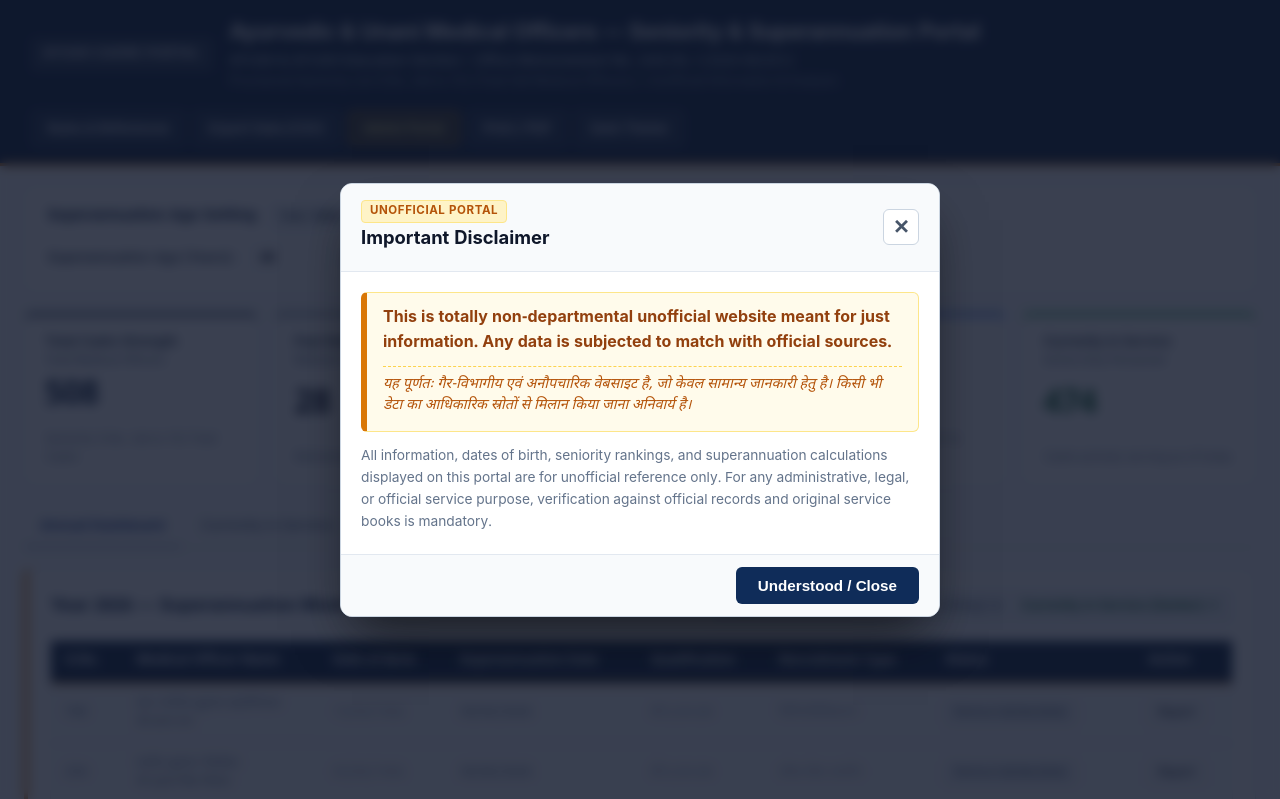
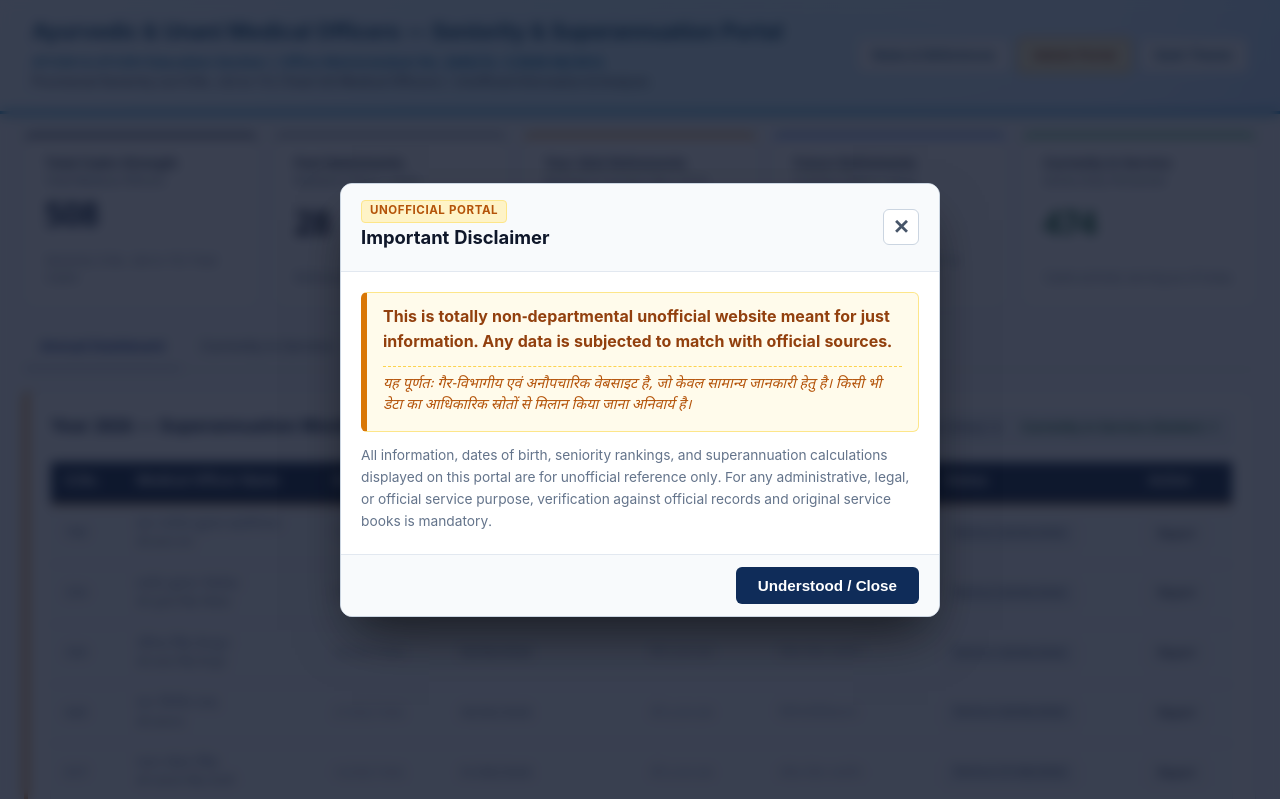
Before and after one commit to manuspng/Seniority-portal, a plain HTML site: page index.html in a window 1280 px wide. Shown: the top 799 px of the page. Drawn offline with Linux system fonts and the light colour scheme.

Commit message:
Update header to layered light-blue shades, remove extra tabs/export/print buttons, and fix superannuation age to 60

```diff
--- a/app.js
+++ b/app.js
@@ -193,6 +193,7 @@
 
   // Initialize Event Listeners
   function initControls() {
+    if (els.retAgeInput) {
       els.retAgeInput.value = state.retirementAge;
 
       // Retirement Age Change
@@ -204,12 +205,13 @@
         e.target.value = val;
         render();
       });
+    }
 
     // Preset Age Buttons
     document.querySelectorAll('[data-ret-age]').forEach(btn => {
       btn.addEventListener('click', () => {
         state.retirementAge = parseInt(btn.dataset.retAge, 10);
-        els.retAgeInput.value = state.retirementAge;
+        if (els.retAgeInput) els.retAgeInput.value = state.retirementAge;
         document.querySelectorAll('[data-ret-age]').forEach(b => b.classList.remove('active'));
         btn.classList.add('active');
         render();
@@ -397,7 +399,9 @@
     els.kpiCurrentlyActive.textContent = currentlyActive.length;
 
     // Rule pill
+    if (els.activeRulePill) {
       els.activeRulePill.textContent = `Year: ${CURRENT_CALENDAR_YEAR} | Standard Age: ${state.retirementAge} Yrs | FR-56 Active`;
+    }
 
     // Tab badges
     els.badgeWorkingCount.textContent = currentlyActive.length;
--- a/index.html
+++ b/index.html
@@ -4,7 +4,7 @@
   <meta charset="UTF-8">
   <meta name="viewport" content="width=device-width, initial-scale=1.0, viewport-fit=cover">
   <title>AYUSH Medical Officers — Seniority & Superannuation Timeline</title>
-  <link rel="stylesheet" href="styles.css?v=20261119c">
+  <link rel="stylesheet" href="styles.css?v=20261119d">
   <link rel="preconnect" href="https://fonts.googleapis.com">
   <link rel="preconnect" href="https://fonts.gstatic.com" crossorigin>
   <link href="https://fonts.googleapis.com/css2?family=Noto+Sans+Devanagari:wght@400;500;600;700;800&family=Plus+Jakarta+Sans:wght@400;500;600;700;800&display=swap" rel="stylesheet">
@@ -15,9 +15,6 @@
   <header class="gov-header">
     <div class="header-inner">
       <div class="brand-section">
-        <div class="gov-badge">
-          AYUSH Cadre Portal
-        </div>
         <div class="title-group">
           <h1>
             Ayurvedic & Unani Medical Officers — Seniority & Superannuation Portal
@@ -31,14 +28,8 @@
         <button id="rulesBtn" class="btn btn-header" title="View Official Rules & Formulas">
           Rules & References
         </button>
-        <button id="exportCsvBtn" class="btn btn-header" title="Download Complete Dataset as CSV">
-          Export Data (CSV)
-        </button>
-        <button id="adminBtn" class="btn btn-header" style="background: rgba(245, 158, 11, 0.2); border-color: #f59e0b; color: #fef08a;" title="Owner Data Management (Excel/CSV Upload)">
+        <button id="adminBtn" class="btn btn-header btn-admin" title="Owner Data Management (Excel/CSV Upload)">
           Admin Portal
-        </button>
-        <button id="printBtn" class="btn btn-header" title="Print Report / Save as PDF">
-          Print / PDF
         </button>
         <button id="themeToggleBtn" class="btn btn-header" title="Switch Theme">
           <span id="themeIcon">Theme</span>
@@ -48,33 +39,6 @@
   </header>
 
   <main class="app-container">
-
-    <!-- Simple, Informative Retirement Age Parameter Bar -->
-    <section class="control-hub-card">
-      <div class="control-hub-header">
-        <div class="control-hub-title">
-          <span>Superannuation Age Setting</span>
-          <span id="activeRulePill" class="active-rule-pill">Loading...</span>
-        </div>
-      </div>
-
-      <div class="controls-row">
-        <div class="control-item">
-          <label class="control-label" for="retAgeInput">
-            Superannuation Age (Years):
-          </label>
-          <div class="input-with-presets">
-            <input type="number" id="retAgeInput" class="form-input" min="50" max="70" value="60" style="max-width: 80px;">
-            <div class="preset-pills">
-              <button class="pill-btn" data-ret-age="58">58 Years</button>
-              <button class="pill-btn active" data-ret-age="60">60 Years (Standard)</button>
-              <button class="pill-btn" data-ret-age="62">62 Years</button>
-              <button class="pill-btn" data-ret-age="65">65 Years</button>
-            </div>
-          </div>
-        </div>
-      </div>
-    </section>
 
     <!-- Executive KPI Scorecard Grid -->
     <section class="kpi-grid">
@@ -756,7 +720,7 @@
 
   <!-- Scripts: SheetJS + Authentic Data + App Engine -->
   <script src="xlsx.full.min.js"></script>
-  <script src="data.js?v=20261119c"></script>
-  <script src="app.js?v=20261119c"></script>
+  <script src="data.js?v=20261119d"></script>
+  <script src="app.js?v=20261119d"></script>
 </body>
 </html>
--- a/styles.css
+++ b/styles.css
@@ -92,12 +92,26 @@ body {
   min-height: 100vh;
 }
 
-/* Header Styles - Professional & Authoritative */
+/* Header Styles - Light Blue Executive Palette with Layered Gradient Shades */
 .gov-header {
-  background: #0e2240;
-  color: #ffffff;
-  padding: 1.1rem 2rem;
-  border-bottom: 3px solid #d97706;
+  background: linear-gradient(135deg, #f0f9ff 0%, #e0f2fe 28%, #bae6fd 64%, #93c5fd 100%);
+  color: #0c4a6e;
+  padding: 1.15rem 2rem;
+  border-bottom: 3px solid #0284c7;
+  box-shadow: 0 4px 14px -3px rgba(14, 165, 233, 0.18), 0 2px 5px -1px rgba(15, 23, 42, 0.05);
+  position: relative;
+  overflow: hidden;
+}
+
+.gov-header::after {
+  content: "";
+  position: absolute;
+  top: 0;
+  right: 0;
+  bottom: 0;
+  left: 0;
+  background: radial-gradient(circle at 85% 20%, rgba(255, 255, 255, 0.55) 0%, rgba(255, 255, 255, 0) 65%);
+  pointer-events: none;
 }
 
 .header-inner {
@@ -108,6 +122,8 @@ body {
   align-items: center;
   flex-wrap: wrap;
   gap: 1.25rem;
+  position: relative;
+  z-index: 1;
 }
 
 .brand-section {
@@ -117,35 +133,27 @@ body {
 }
 
 .gov-badge {
-  font-size: 0.76rem;
-  font-weight: 700;
-  letter-spacing: 0.08em;
-  padding: 0.35rem 0.65rem;
-  background: rgba(255, 255, 255, 0.1);
-  color: #f8fafc;
-  border-radius: var(--radius-sm);
-  border: 1px solid rgba(255, 255, 255, 0.2);
-  text-transform: uppercase;
-  flex-shrink: 0;
+  display: none;
 }
 
 .title-group h1 {
   font-size: 1.35rem;
   font-weight: 700;
   letter-spacing: -0.01em;
-  margin-bottom: 0.15rem;
-  color: #ffffff;
+  margin-bottom: 0.18rem;
+  color: #0c4a6e;
 }
 
 .title-group p.sub {
   font-size: 0.85rem;
-  color: #cbd5e1;
-  font-weight: 500;
+  color: #0369a1;
+  font-weight: 600;
 }
 
 .title-group p.memo {
   font-size: 0.78rem;
-  color: #94a3b8;
+  color: #334155;
+  font-weight: 500;
 }
 
 .header-actions {
@@ -171,14 +179,77 @@ body {
 }
 
 .btn-header {
-  background: rgba(255, 255, 255, 0.08);
+  background: rgba(255, 255, 255, 0.92);
+  color: #0c4a6e;
+  border: 1px solid rgba(14, 116, 144, 0.28);
+  box-shadow: 0 1px 3px rgba(14, 165, 233, 0.1);
+  backdrop-filter: blur(4px);
+}
+
+.btn-header:hover {
+  background: #ffffff;
+  color: #0284c7;
+  border-color: #0284c7;
+  box-shadow: 0 3px 8px rgba(14, 165, 233, 0.22);
+}
+
+.btn-admin {
+  background: #fef3c7 !important;
+  color: #92400e !important;
+  border-color: #f59e0b !important;
+  font-weight: 700 !important;
+}
+
+.btn-admin:hover {
+  background: #fde68a !important;
+  border-color: #d97706 !important;
+  color: #78350f !important;
+}
+
+[data-theme="dark"] .gov-header {
+  background: linear-gradient(135deg, #075985 0%, #0369a1 40%, #0284c7 75%, #38bdf8 100%);
+  color: #f0f9ff;
+  border-bottom: 3px solid #38bdf8;
+  box-shadow: 0 4px 18px rgba(2, 132, 199, 0.35);
+}
+
+[data-theme="dark"] .gov-header::after {
+  background: radial-gradient(circle at 85% 20%, rgba(255, 255, 255, 0.18) 0%, rgba(255, 255, 255, 0) 65%);
+}
+
+[data-theme="dark"] .title-group h1 {
   color: #ffffff;
-  border-color: rgba(255, 255, 255, 0.2);
-}
-
-.btn-header:hover {
-  background: rgba(255, 255, 255, 0.16);
-  border-color: rgba(255, 255, 255, 0.35);
+}
+
+[data-theme="dark"] .title-group p.sub {
+  color: #e0f2fe;
+}
+
+[data-theme="dark"] .title-group p.memo {
+  color: #bae6fd;
+}
+
+[data-theme="dark"] .btn-header {
+  background: rgba(15, 23, 42, 0.5);
+  color: #f0f9ff;
+  border-color: rgba(255, 255, 255, 0.25);
+}
+
+[data-theme="dark"] .btn-header:hover {
+  background: rgba(15, 23, 42, 0.8);
+  color: #ffffff;
+  border-color: #38bdf8;
+}
+
+[data-theme="dark"] .btn-admin {
+  background: rgba(245, 158, 11, 0.25) !important;
+  color: #fef08a !important;
+  border-color: #f59e0b !important;
+}
+
+[data-theme="dark"] .btn-admin:hover {
+  background: rgba(245, 158, 11, 0.4) !important;
+  color: #ffffff !important;
 }
 
 .btn-primary {
@@ -1600,7 +1671,7 @@ html {
 
   .header-actions {
     display: grid;
-    grid-template-columns: repeat(2, 1fr);
+    grid-template-columns: repeat(3, 1fr);
     gap: 0.4rem;
     width: 100%;
   }
```
Lines whose indentation alone changed are shown as unchanged.
